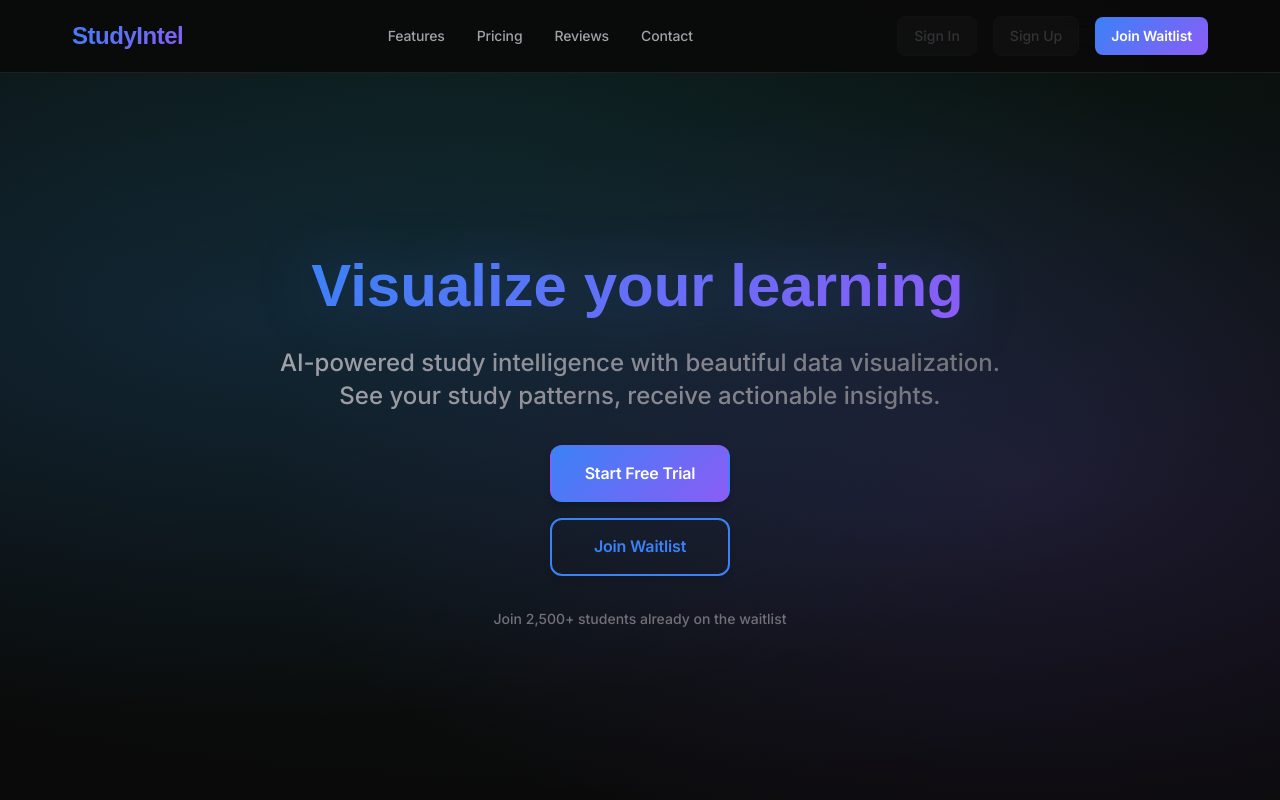
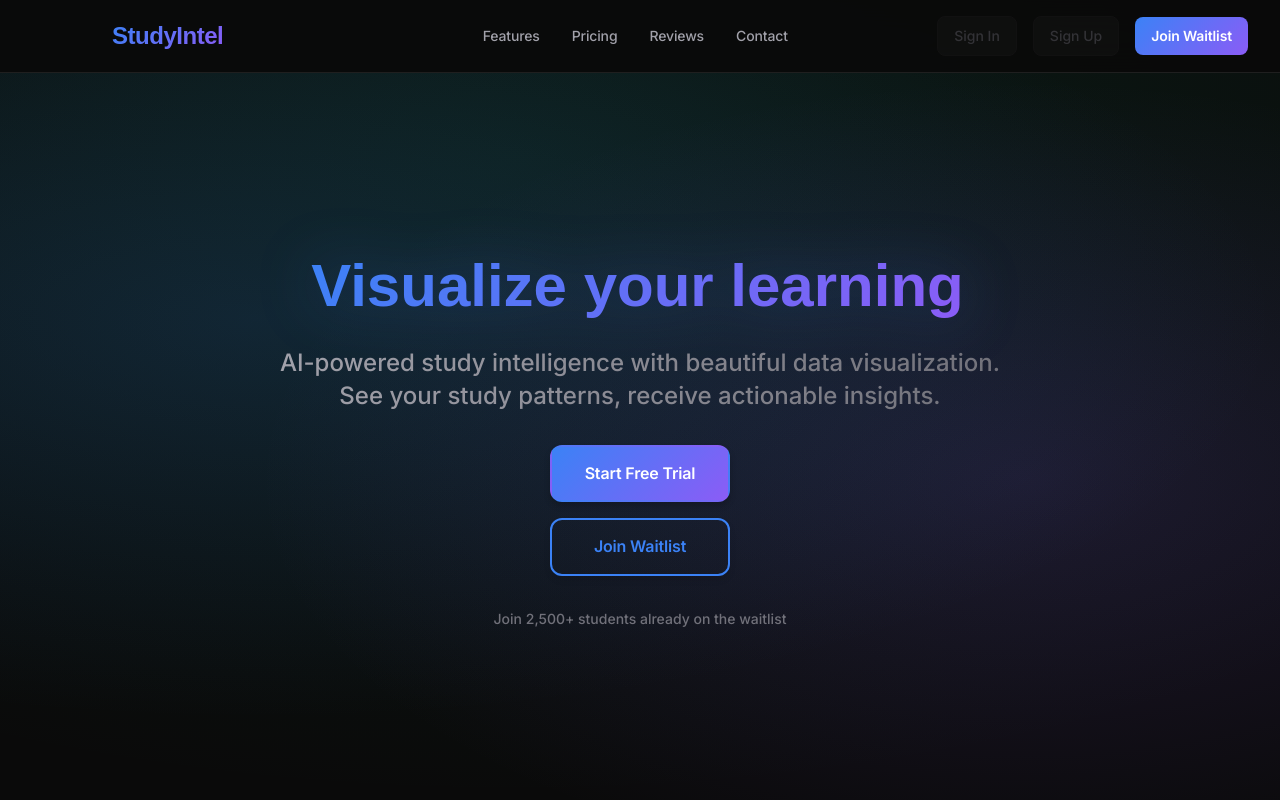
Before and after one commit to PiyushJ1/StudyIntel, a Next.js app in the folder frontend/: page / in a window 1280 px wide. Shown: the top 800 px of the page. Built offline with nearby package versions, Linux system fonts and the light colour scheme.

Commit message:
format navbar for better alignment with whitespace

```diff
--- a/frontend/styles/Home.module.css
+++ b/frontend/styles/Home.module.css
@@ -48,7 +48,7 @@
 }
 
 .navContainer {
-  max-width: 1200px;
+  max-width: 1400px;
   margin: 0 auto;
   display: flex;
   align-items: center;
@@ -71,12 +71,14 @@
   text-decoration: none;
   font-family: 'Poppins', sans-serif;
   letter-spacing: -0.02em;
+  margin-left: 5rem;
 }
 
 .navCenter {
   display: flex;
   align-items: center;
   gap: 2rem;
+  margin-right: -110px;
 }
 
 .navLink {
```
